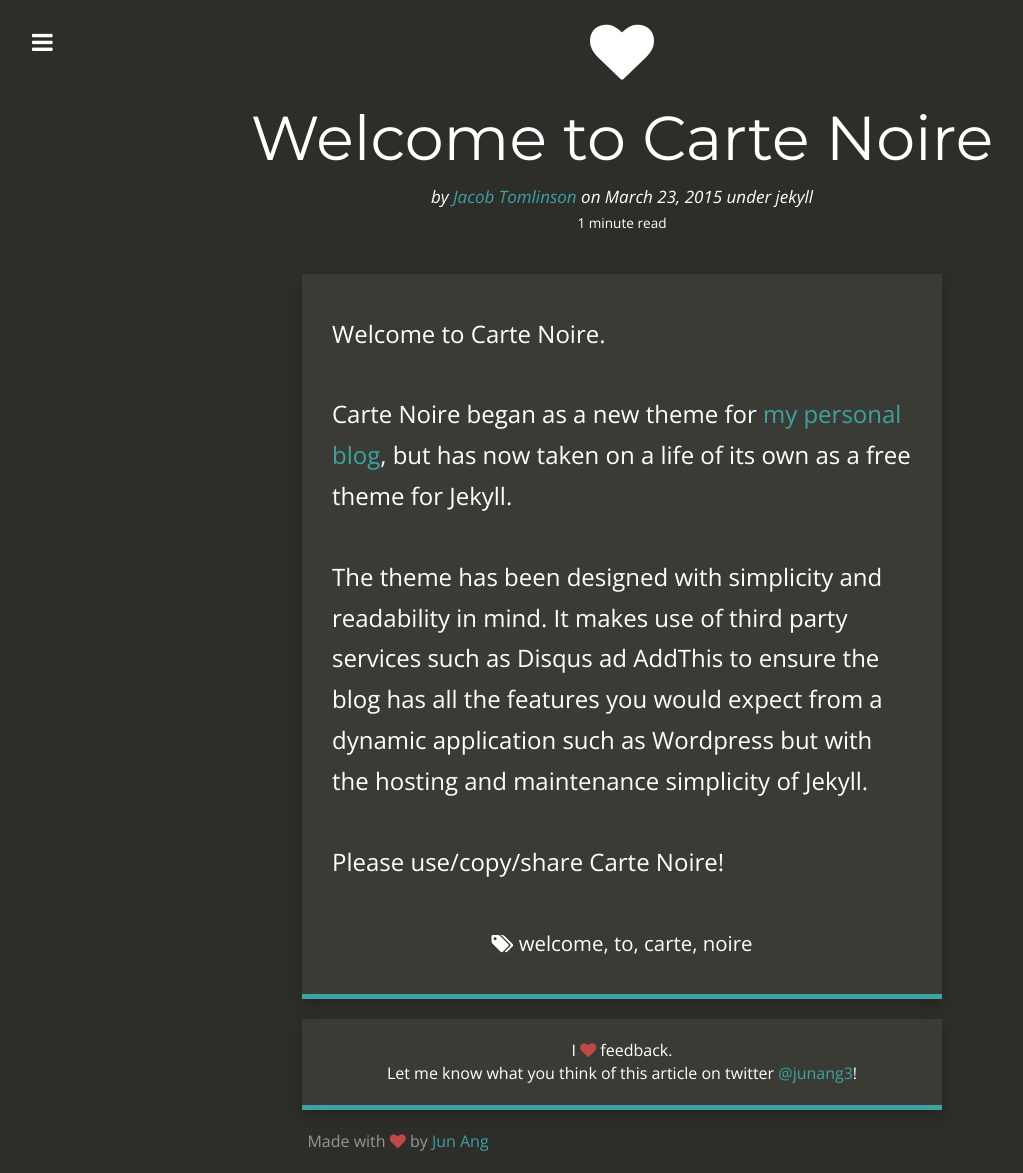
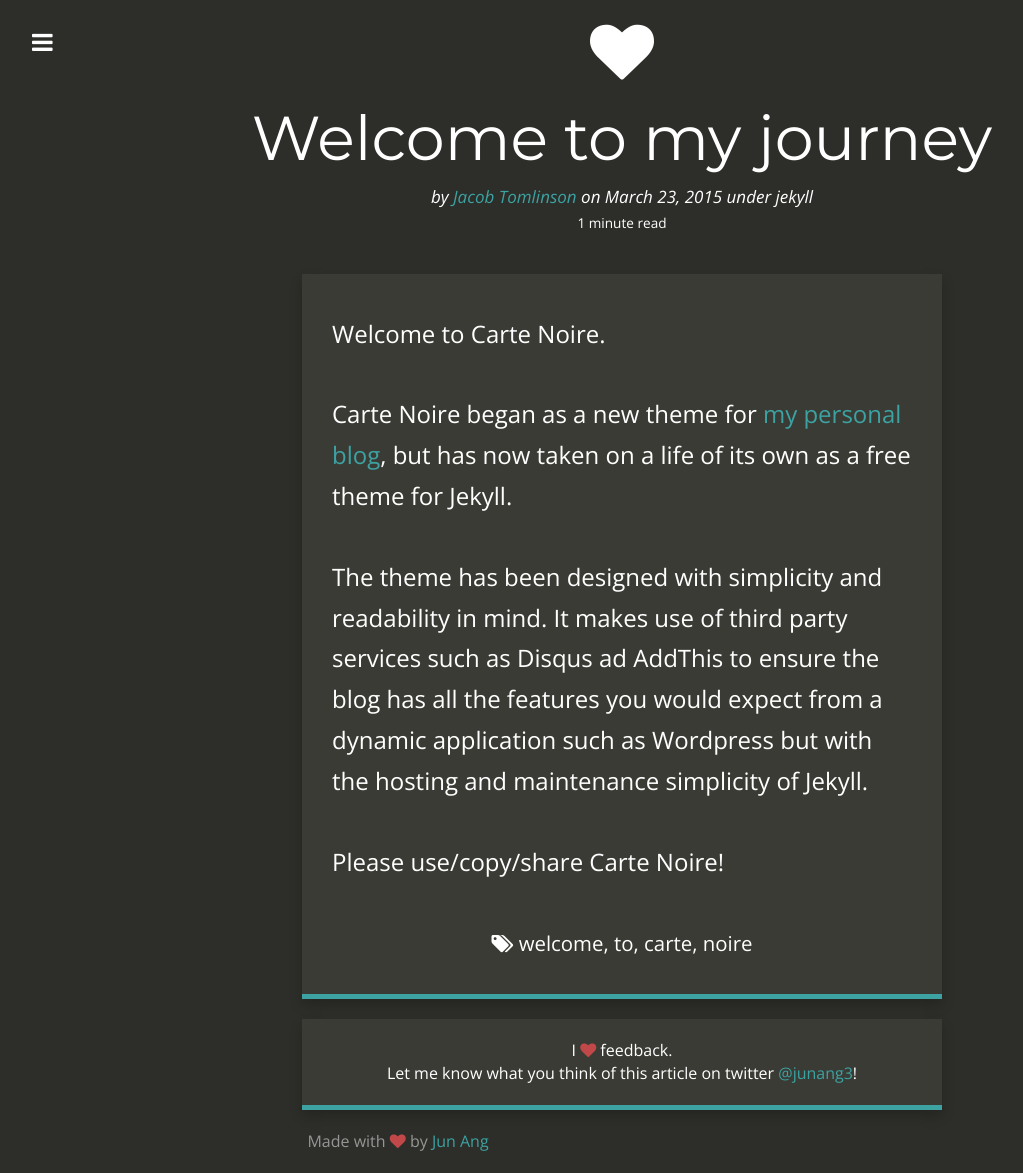
Before and after one commit to junang3/junang3.github.io, a Jekyll site: the page built from _posts/2016-04-13-welcome-to-my-journey.md, in a window 1280 px wide. Shown: the whole page, without its empty margins (18-1041 px from the left). Built offline with Jekyll 4.4.1, drawn with Linux system fonts in a browser that asks for light colours; nearby versions of some CDN libraries.

Commit message:
Update 2016-04-13-welcome-to-my-journey.md

```diff
--- a/_posts/2016-04-13-welcome-to-my-journey.md
+++ b/_posts/2016-04-13-welcome-to-my-journey.md
@@ -1,6 +1,6 @@
 ---
 layout:     post
-title:      Welcome to Carte Noire
+title:      Welcome to my journey
 date:       2015-03-23 15:31:19
 author:     Jacob Tomlinson
 summary:    Carte Noire is a dark blog theme for Jekyll focusing on a clear reading experience.
```
